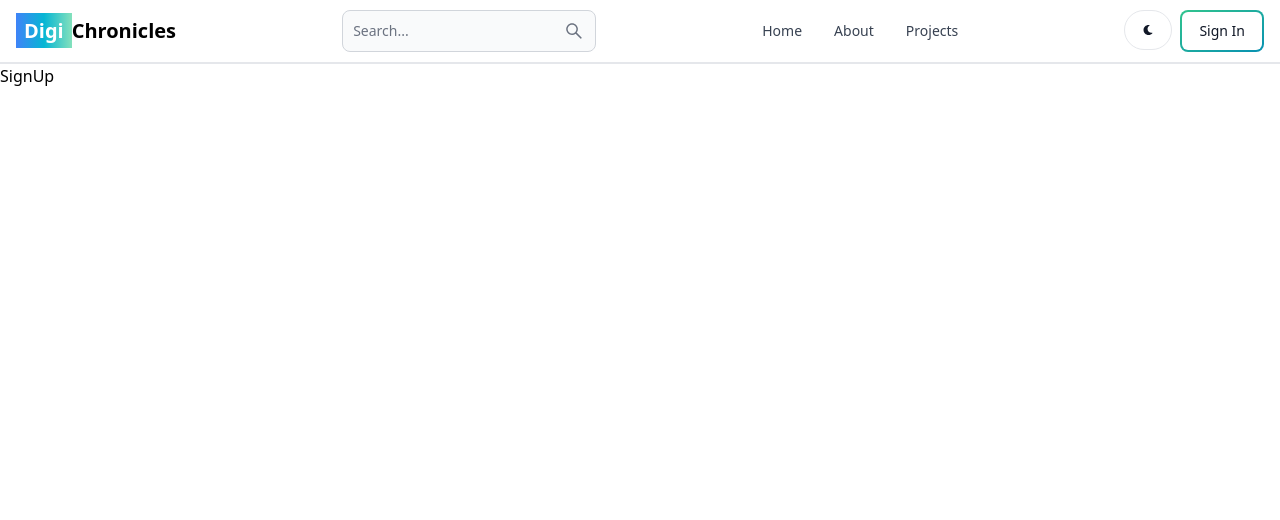
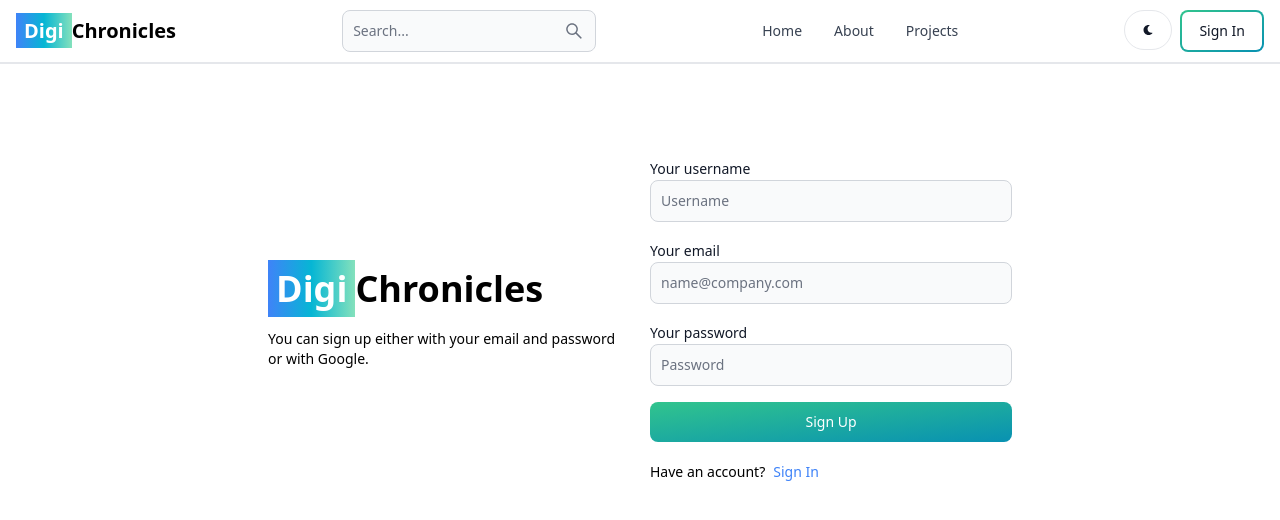
Before and after one commit to ShreyaanSaha/Blog-App, a React (Vite) app in the folder client/: page /sign-up in a window 1280 px wide. Shown: the top 520 px of the page. Built offline with nearby package versions, Linux system fonts and the light colour scheme.

Commit message:
Created Sign Up page UI

```diff
--- a/client/src/pages/SignUp.jsx
+++ b/client/src/pages/SignUp.jsx
@@ -1,7 +1,51 @@
-import React from 'react'
+import { Button, Label, TextInput } from 'flowbite-react';
+import { Link } from 'react-router-dom';
 
 export default function SignUp() {
   return (
-    <div>SignUp</div>
-  )
+    <div className='min-h-screen mt-20'>
+      <div className='flex p-3 max-w-3xl mx-auto flex-col md:flex-row md:items-center gap-5'>
+        {/* left */}
+        <div className='flex-1'>
+          <Link to='/' className='font-bold dark:text-white text-4xl'>
+            <span className='px-2 py-1 bg-gradient-to-r from-blue-500 via-cyan-500 to-green-300 text-white'>
+              Digi
+            </span>
+            Chronicles
+          </Link>
+          <p className='text-sm mt-5'>
+            You can sign up either with your email and password
+            or with Google.
+          </p>
+        </div>
+        {/* right */}
+
+        <div className='flex-1'>
+          <form className='flex flex-col gap-4'>
+            <div>
+              <Label value='Your username' />
+              <TextInput type='text' placeholder='Username' id='username' />
+            </div>
+            <div>
+              <Label value='Your email' />
+              <TextInput type='text' placeholder='name@company.com' id='email' />
+            </div>
+            <div>
+              <Label value='Your password' />
+              <TextInput type='text' placeholder='Password' id='password' />
+            </div>
+            <Button gradientDuoTone='greenToBlue' type='submit'>
+              Sign Up
+            </Button>
+          </form>
+          <div className="flex gap-2 text-sm mt-5">
+            <span>Have an account?</span>
+            <Link to='/sign-in' className='text-blue-500'>
+              Sign In
+            </Link>
+          </div>
+        </div>
+      </div>
+    </div>
+  );
 }
```
